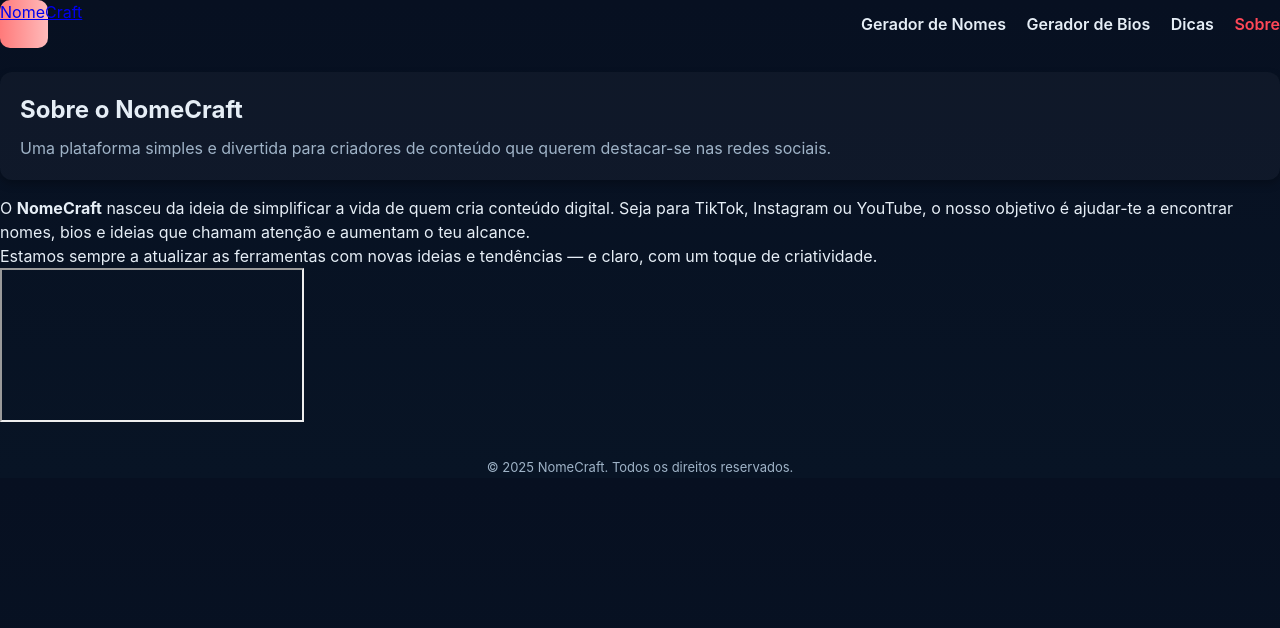
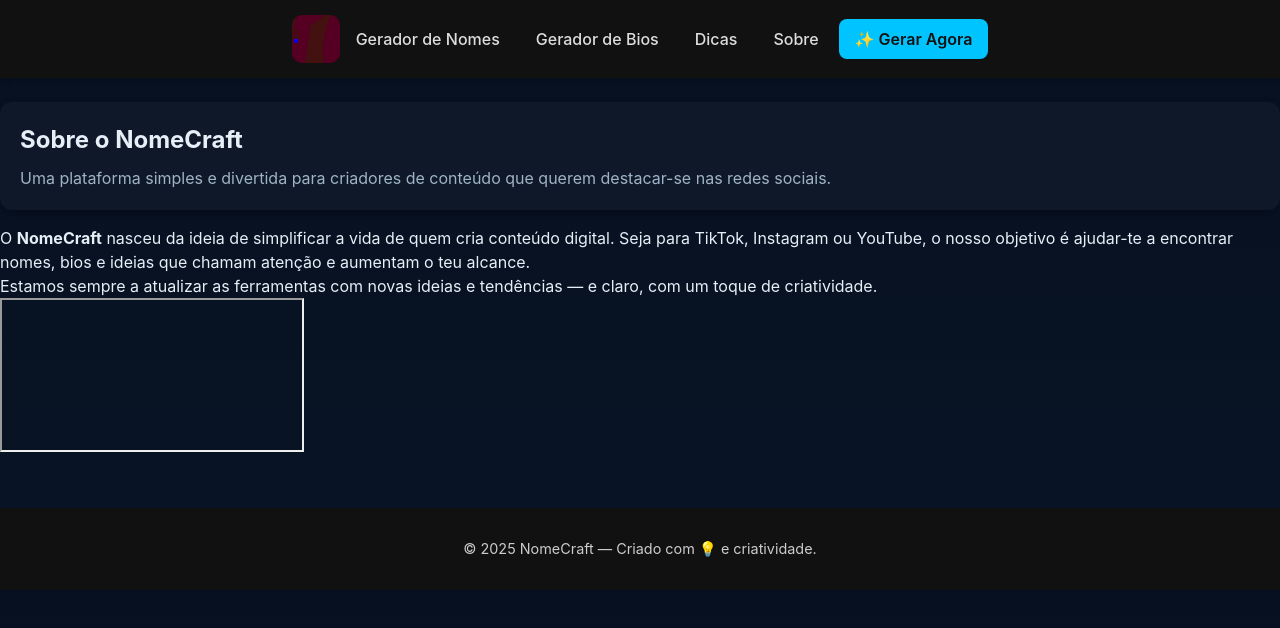
Before and after one commit to Raashy26/nomecraft-site, a plain HTML site: page sobre.html in a window 1280 px wide. Drawn offline with Linux system fonts and the light colour scheme.

Commit message:
ajustes e correção de bugs header e footer

```diff
--- a/assets/css/style.css
+++ b/assets/css/style.css
@@ -37,7 +37,7 @@ header {
   width: 48px;
   height: 48px;
   border-radius: 10px;
-  background: linear-gradient(90deg,#ff7a7a,#ffbaba);
+  background: url("../img/icon-192.png") no-repeat center center;
 }
 
 nav a {
@@ -175,3 +175,133 @@ footer {
   header { flex-direction: column; align-items: flex-start; }
   nav { margin-top: 8px; }
 }
+
+/* -------- HEADER -------- */
+.site-header {
+  background: #111;
+  color: #fff;
+  padding: 15px 0;
+  box-shadow: 0 2px 6px rgba(0,0,0,0.25);
+  position: sticky;
+  top: 0;
+  z-index: 1000;
+}
+
+.site-header .container {
+  max-width: 1200px;
+  margin: 0 auto;
+  padding: 0 20px;
+  display: flex;
+  align-items: center;
+  justify-content: space-between;
+}
+
+.logo {
+  font-size: 1.6rem;
+  font-weight: 700;
+  text-decoration: none;
+}
+
+.logo span {
+  background: url("../img/icon-192.png") no-repeat center center;
+  background-size: contain;
+
+}
+
+.nav-links {
+  display: flex;
+  gap: 20px;
+  align-items: center;
+}
+
+.nav-links a {
+  color: #ddd;
+  text-decoration: none;
+  font-weight: 500;
+  transition: color 0.2s;
+}
+
+.nav-links a:hover {
+  color: #00c4ff;
+}
+
+.cta .btn {
+  background: #00c4ff;
+  color: #111;
+  padding: 10px 16px;
+  border-radius: 8px;
+  text-decoration: none;
+  font-weight: 600;
+  transition: 0.2s;
+}
+
+.cta .btn:hover {
+  background: #00a5d9;
+}
+
+/* -------- MENU MOBILE -------- */
+.menu-toggle {
+  display: none;
+  flex-direction: column;
+  gap: 4px;
+  border: none;
+  background: none;
+  cursor: pointer;
+}
+
+.menu-toggle span {
+  display: block;
+  width: 24px;
+  height: 3px;
+  background: #fff;
+  border-radius: 3px;
+  transition: all 0.3s ease;
+}
+
+@media (max-width: 820px) {
+  .nav-links {
+    position: absolute;
+    top: 70px;
+    right: 0;
+    background: #111;
+    flex-direction: column;
+    align-items: flex-start;
+    width: 100%;
+    padding: 15px 20px;
+    display: none;
+  }
+
+  .nav-links.active {
+    display: flex;
+  }
+
+  .menu-toggle {
+    display: flex;
+  }
+
+  .menu-toggle.open span:nth-child(1) {
+    transform: rotate(45deg) translateY(7px);
+  }
+
+  .menu-toggle.open span:nth-child(2) {
+    opacity: 0;
+  }
+
+  .menu-toggle.open span:nth-child(3) {
+    transform: rotate(-45deg) translateY(-7px);
+  }
+
+  .cta {
+    display: none;
+  }
+}
+
+/* -------- FOOTER -------- */
+.site-footer {
+  background: #111;
+  color: #ccc;
+  text-align: center;
+  padding: 30px 10px;
+  font-size: 0.9rem;
+  margin-top: 50px;
+}
--- /dev/null
+++ b/assets/js/header-footer.js
@@ -0,0 +1,47 @@
+document.addEventListener("DOMContentLoaded", () => {
+  // ---------- HEADER HTML ----------
+  const headerHTML = `
+    <header class="site-header">
+      <div class="container">
+        <a href="index.html" class="logo"><span>.</span></a>
+
+        <nav class="nav-links" id="navLinks">
+          <a href="gerador-nomes.html">Gerador de Nomes</a>
+          <a href="gerador-bios.html">Gerador de Bios</a>
+          <a href="dicas.html">Dicas</a>
+          <a href="sobre.html">Sobre</a>
+        </nav>
+
+        <div class="cta" style="margin-left: 20px;">
+          <a href="gerador-nomes.html" class="btn">✨ Gerar Agora</a>
+        </div>
+
+        <button class="menu-toggle" id="menuToggle" aria-label="Abrir menu">
+          <span></span><span></span><span></span>
+        </button>
+      </div>
+    </header>
+  `;
+
+  // ---------- FOOTER HTML ----------
+  const footerHTML = `
+    <footer class="site-footer">
+      <div class="container">
+        <p>© <span id="year"></span> NomeCraft — Criado com 💡 e criatividade.</p>
+      </div>
+    </footer>
+  `;
+
+  // ---------- INJETAR ----------
+  document.body.insertAdjacentHTML("afterbegin", headerHTML);
+  document.body.insertAdjacentHTML("beforeend", footerHTML);
+  document.getElementById("year").textContent = new Date().getFullYear();
+
+  // ---------- MENU MOBILE ----------
+  const menuToggle = document.getElementById("menuToggle");
+  const navLinks = document.getElementById("navLinks");
+  menuToggle.addEventListener("click", () => {
+    navLinks.classList.toggle("active");
+    menuToggle.classList.toggle("open");
+  });
+});
--- a/sobre.html
+++ b/sobre.html
@@ -8,15 +8,6 @@
   <link rel="stylesheet" href="assets/css/style.css">
 </head>
 <body>
-  <header>
-    <a href="index.html" class="logo">NomeCraft</a>
-    <nav>
-      <a href="gerador-nomes.html">Gerador de Nomes</a>
-      <a href="gerador-bios.html">Gerador de Bios</a>
-      <a href="dicas.html">Dicas</a>
-      <a href="sobre.html" class="active">Sobre</a>
-    </nav>
-  </header>
 
   <main>
     <section class="hero">
@@ -36,8 +27,7 @@
     </section>
   </main>
 
-  <footer>
-    <p>© 2025 NomeCraft. Todos os direitos reservados.</p>
-  </footer>
+<script src="assets/js/header-footer.js" defer></script>
+
 </body>
 </html>
```
Also changed, not shown: dicas.html (+3 -13 lines), gerador-bios.html (+5 -13 lines), gerador-nomes.html (+3 -14 lines), index.html (+3 -13 lines).
